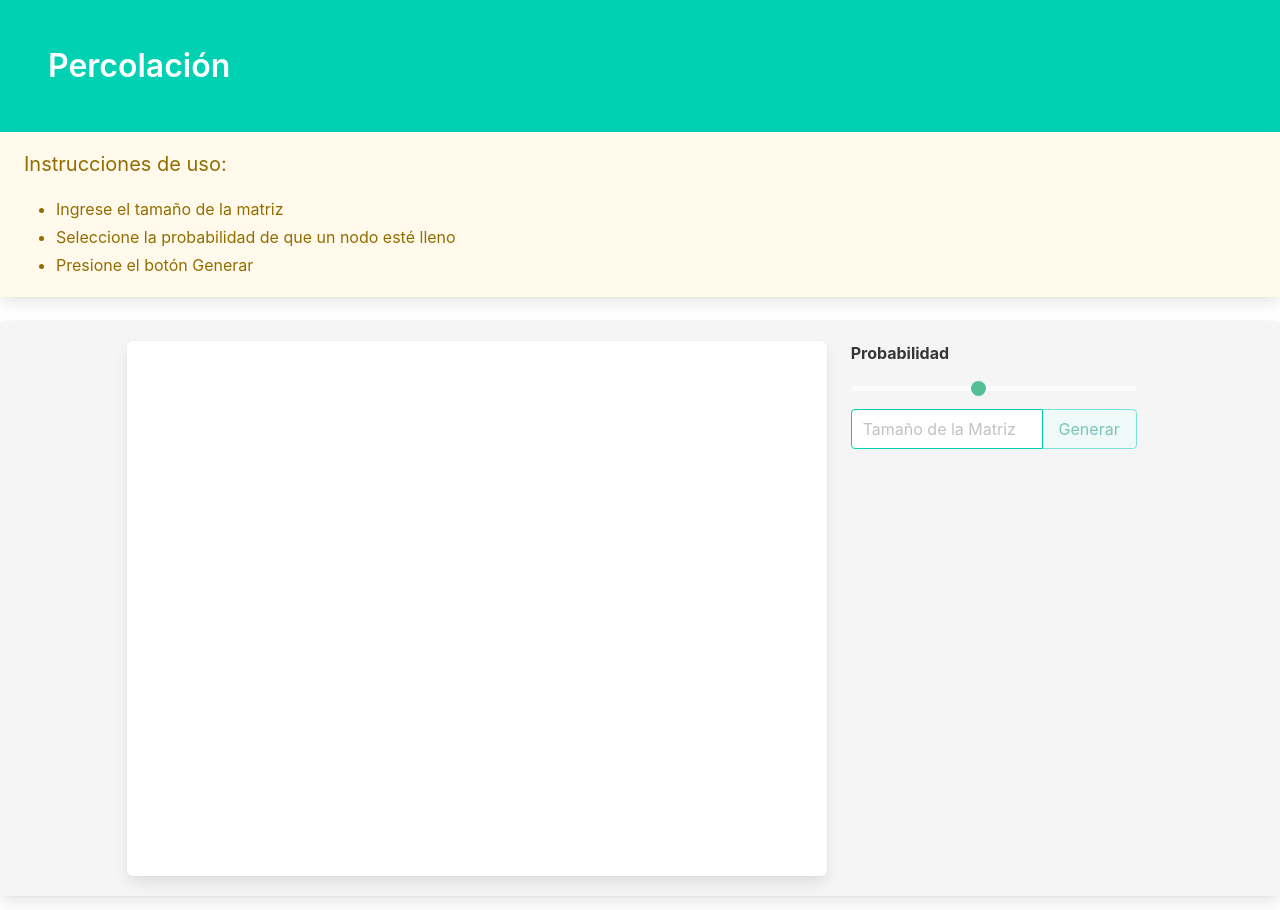
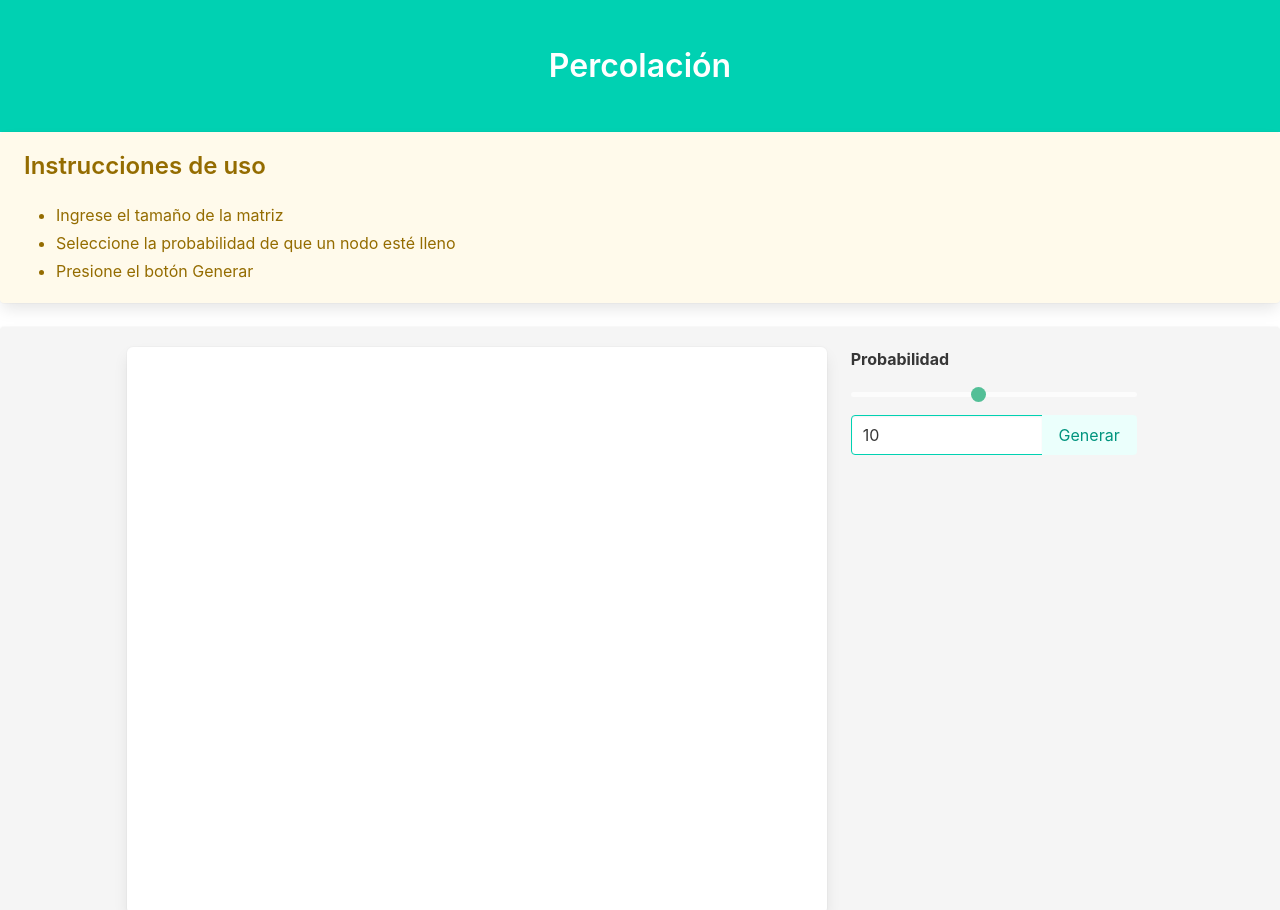
Before and after one commit to FCampo7/Percolacion-Web, a plain HTML site: page index.html in a window 1280 px wide. Shown: the top 910 px of the page. Drawn offline with nearby package versions, Linux system fonts and the light colour scheme.

Commit message:
Nueva UI

```diff
--- a/index.html
+++ b/index.html
@@ -7,23 +7,25 @@
 	<title>Percolación</title>
 	<link rel="stylesheet" href="https://cdn.jsdelivr.net/npm/bulma@0.9.4/css/bulma.min.css">
 	<link rel="stylesheet" href="css/gneral.css">
-	<script src="src/Buttons.js"></script>
+	<script src="src/code.js"></script>
 	<script src="https://kit.fontawesome.com/9e771a2ce4.js" crossorigin="anonymous"></script>
 </head>
 
 <body>
-	<section class="hero is-primary">
+	<section class="hero is-primary has-text-centered">
 		<div class="hero-body">
 			<h1 class="title">
 				Percolación
 			</h1>
 		</div>
 	</section>
+
+
 	<div class="box notification is-warning is-light">
 		<div class="content">
-			<p class="subtitle">
-				Instrucciones de uso:
-			</p>
+			<h3 class="subtitle">
+				Instrucciones de uso
+			</h3>
 			<ul>
 				<li>Ingrese el tamaño de la matriz</li>
 				<li>Seleccione la probabilidad de que un nodo esté lleno</li>
@@ -31,6 +33,8 @@
 			</ul>
 		</div>
 	</div>
+
+
 	<div class="notification box">
 		<div class="tile is-ancestor">
 			<div class="tile is-1">
@@ -38,8 +42,8 @@
 			<div class="tile">
 				<div class="tile is-parent">
 					<article class="tile is-child box">
-						<figure class="image is-4by3">
-							<canvas class="has-ratio" width="300" height="300" id="my-canvas"></canvas>
+						<figure class="image is-5by4">
+							<canvas class="has-ratio" width="200" height="200" id="my-canvas"></canvas>
 						</figure>
 					</article>
 				</div>
@@ -55,11 +59,11 @@
 						</div>
 						<div class="field has-addons">
 							<div class="control is-expanded">
-								<input id="my-input" type="number" class="input is-primary"
+								<input id="my-input" type="number" class="input is-primary" value="10"
 									placeholder="Tamaño de la Matriz" oninput="activateButton()">
 							</div>
 							<div class="control">
-								<button disabled id="btn" type="submit" class="button is-primary is-light"
+								<button id="btn" type="submit" class="button is-primary is-light"
 									onclick="generarMatriz()">Generar</button>
 							</div>
 						</div>
@@ -70,6 +74,7 @@
 			</div>
 		</div>
 	</div>
+
 
 	<footer class="footer notification is-info">
 		<div class="content has-text-centered">
@@ -87,6 +92,8 @@
 			</a>
 		</div>
 	</footer>
+
+
 	<div id="snackbarS" class="snackbar">
 		<button class="delete" onclick="hide('snackbarS')"></button>
 		Hay percolación
@@ -95,6 +102,7 @@
 		<button class="delete" onclick="hide('snackbarF')"></button>
 		No hay percolación
 	</div>
+
 </body>
 
 </html>
--- a/src/Buttons.js
+++ b/src/code.js
@@ -73,6 +73,7 @@ function percolar(){
 	return flag;
 }
 
+//activar botón generar
 function activateButton(){
 	let inputtam = document.querySelector('#my-input');
 	let button=document.querySelector('#btn');
@@ -81,6 +82,8 @@ function activateButton(){
 	button.disabled = tam === '';
 }
 
+
+//Dibujar matriz
 function drawSquare() {
 	let canvas = document.querySelector('#my-canvas');
 	let context = canvas.getContext('2d');
```
